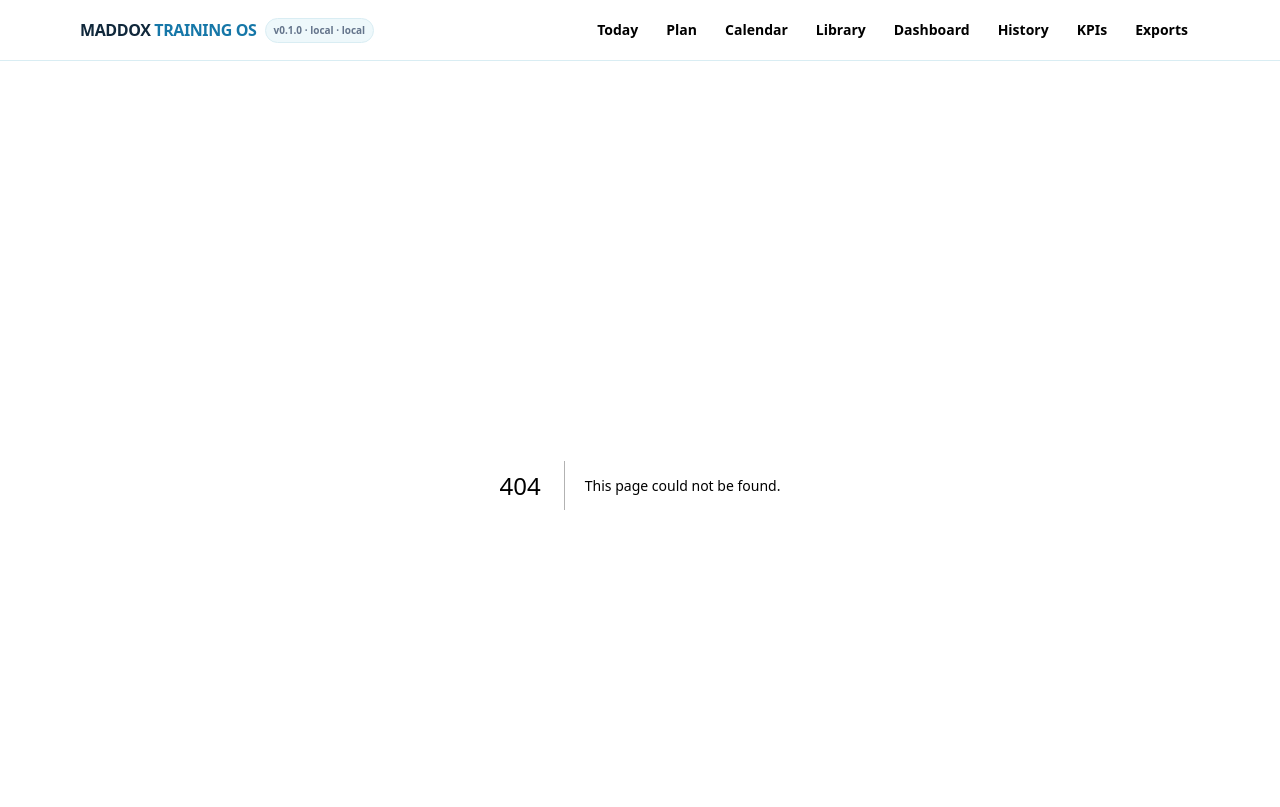
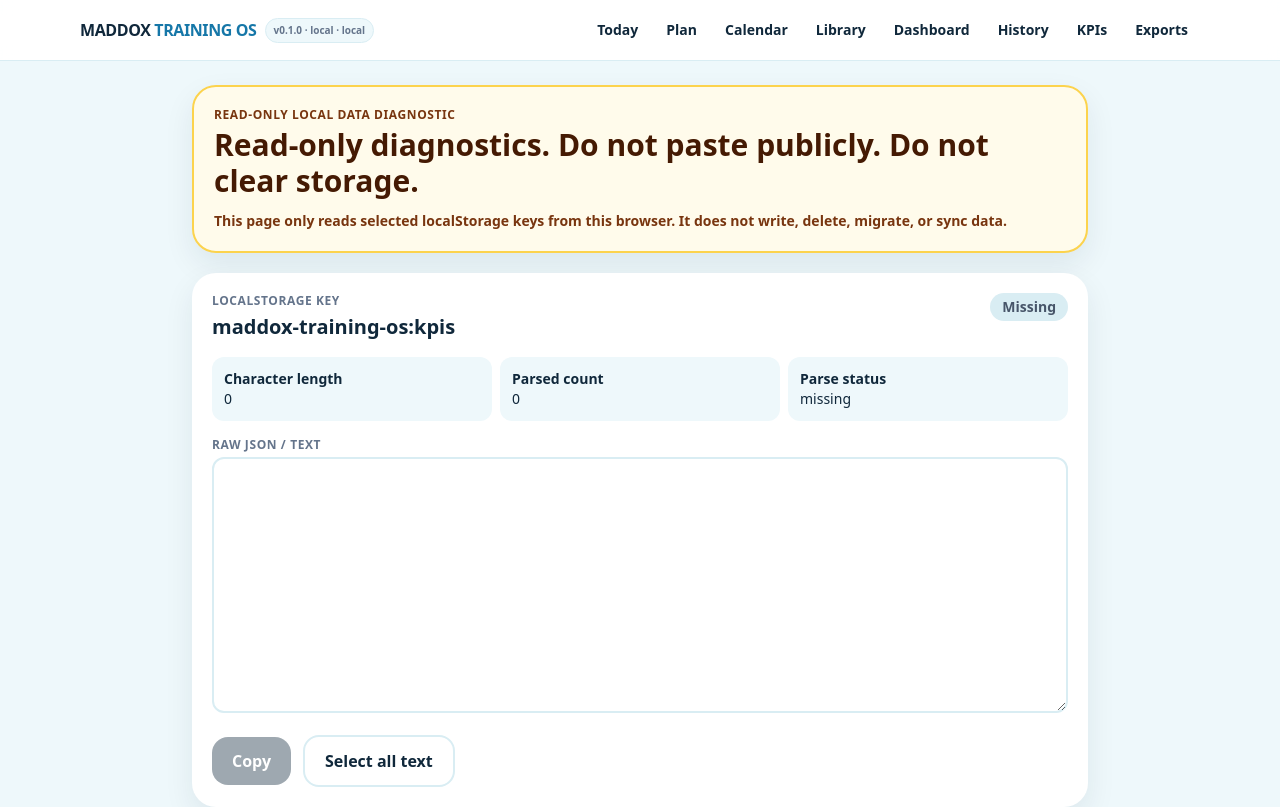
Before and after one commit to mcsloan/maddox-training-os, a Next.js app: page /debug/local-data in a window 1280 px wide. Before the commit this address had no page. Shown: the top 807 px of the page. Built offline with nearby package versions, Linux system fonts and the light colour scheme.

Commit message:
Add read-only local data diagnostics

```diff
--- /dev/null
+++ b/app/debug/local-data/page.tsx
@@ -0,0 +1,156 @@
+"use client";
+
+import { useEffect, useRef, useState } from "react";
+
+const STORAGE_KEYS = [
+  "maddox-training-os:kpis",
+  "maddox-training-os:sessions",
+  "maddox-training-os:training-work-logs",
+  "maddox-training-os:external-load-logs",
+  "maddox-training-os:device-id",
+] as const;
+
+interface LocalDataSnapshot {
+  key: string;
+  value: string;
+  present: boolean;
+  characterLength: number;
+  parsedCount: string;
+  parseStatus: string;
+}
+
+export default function LocalDataDebugPage() {
+  const [snapshots, setSnapshots] = useState<LocalDataSnapshot[]>([]);
+  const [copyStatus, setCopyStatus] = useState<Record<string, string>>({});
+
+  useEffect(() => {
+    setSnapshots(STORAGE_KEYS.map(readKey));
+  }, []);
+
+  async function copy(key: string, value: string) {
+    try {
+      if (!navigator.clipboard || typeof navigator.clipboard.writeText !== "function") {
+        setCopyStatus((current) => ({ ...current, [key]: "Clipboard unavailable. Use Select all text." }));
+        return;
+      }
+      await navigator.clipboard.writeText(value);
+      setCopyStatus((current) => ({ ...current, [key]: "Copied." }));
+    } catch {
+      setCopyStatus((current) => ({ ...current, [key]: "Copy failed. Use Select all text." }));
+    }
+  }
+
+  return (
+    <div className="mx-auto max-w-4xl space-y-5">
+      <section className="card border-2 border-amber-300 bg-amber-50">
+        <p className="label text-amber-900">Read-only local data diagnostic</p>
+        <h1 className="text-3xl font-black text-amber-950">Read-only diagnostics. Do not paste publicly. Do not clear storage.</h1>
+        <p className="mt-3 text-sm font-semibold text-amber-900">
+          This page only reads selected localStorage keys from this browser. It does not write, delete, migrate, or sync data.
+        </p>
+      </section>
+
+      {snapshots.map((snapshot) => (
+        <LocalDataCard
+          copyStatus={copyStatus[snapshot.key] || ""}
+          key={snapshot.key}
+          onCopy={() => copy(snapshot.key, snapshot.value)}
+          snapshot={snapshot}
+        />
+      ))}
+    </div>
+  );
+}
+
+function LocalDataCard({ copyStatus, onCopy, snapshot }: { copyStatus: string; onCopy: () => void; snapshot: LocalDataSnapshot }) {
+  const textareaRef = useRef<HTMLTextAreaElement | null>(null);
+
+  function selectAllText() {
+    textareaRef.current?.focus();
+    textareaRef.current?.select();
+  }
+
+  return (
+    <section className="card">
+      <div className="flex flex-wrap items-start justify-between gap-3">
+        <div>
+          <p className="label">localStorage key</p>
+          <h2 className="break-all text-xl font-black">{snapshot.key}</h2>
+        </div>
+        <span className={`rounded-full px-3 py-1 text-sm font-black ${snapshot.present ? "bg-lime/30 text-navy" : "bg-rink text-slate-600"}`}>
+          {snapshot.present ? "Present" : "Missing"}
+        </span>
+      </div>
+
+      <dl className="mt-4 grid gap-2 text-sm sm:grid-cols-3">
+        <div className="rounded-xl bg-ice p-3">
+          <dt className="font-bold">Character length</dt>
+          <dd>{snapshot.characterLength}</dd>
+        </div>
+        <div className="rounded-xl bg-ice p-3">
+          <dt className="font-bold">Parsed count</dt>
+          <dd>{snapshot.parsedCount}</dd>
+        </div>
+        <div className="rounded-xl bg-ice p-3">
+          <dt className="font-bold">Parse status</dt>
+          <dd>{snapshot.parseStatus}</dd>
+        </div>
+      </dl>
+
+      <label className="mt-4 block">
+        <span className="label">Raw JSON / text</span>
+        <textarea
+          className="field min-h-64 font-mono text-xs"
+          readOnly
+          ref={textareaRef}
+          value={snapshot.value}
+        />
+      </label>
+
+      <div className="mt-4 flex flex-wrap items-center gap-3">
+        <button className="btn-primary" disabled={!snapshot.present} onClick={onCopy}>
+          Copy
+        </button>
+        <button className="btn-secondary" disabled={!snapshot.present} onClick={selectAllText}>
+          Select all text
+        </button>
+        {copyStatus && <p className="text-sm font-semibold text-slate-600">{copyStatus}</p>}
+      </div>
+    </section>
+  );
+}
+
+function readKey(key: string): LocalDataSnapshot {
+  let value = "";
+  let present = false;
+  try {
+    const stored = window.localStorage.getItem(key);
+    present = stored !== null;
+    value = stored ?? "";
+  } catch (reason) {
+    value = `Unable to read localStorage key. ${reason instanceof Error ? reason.message : String(reason)}`;
+  }
+
+  const parsed = parseValue(value, present);
+  return {
+    key,
+    value,
+    present,
+    characterLength: value.length,
+    parsedCount: parsed.count,
+    parseStatus: parsed.status,
+  };
+}
+
+function parseValue(value: string, present: boolean) {
+  if (!present) return { count: "0", status: "missing" };
+  if (!value) return { count: "0", status: "empty string" };
+  try {
+    const parsed = JSON.parse(value) as unknown;
+    if (Array.isArray(parsed)) return { count: String(parsed.length), status: "JSON array" };
+    if (parsed && typeof parsed === "object") return { count: String(Object.keys(parsed).length), status: "JSON object" };
+    return { count: "1", status: `JSON ${typeof parsed}` };
+  } catch {
+    return { count: "n/a", status: "plain text / invalid JSON" };
+  }
+}
```
